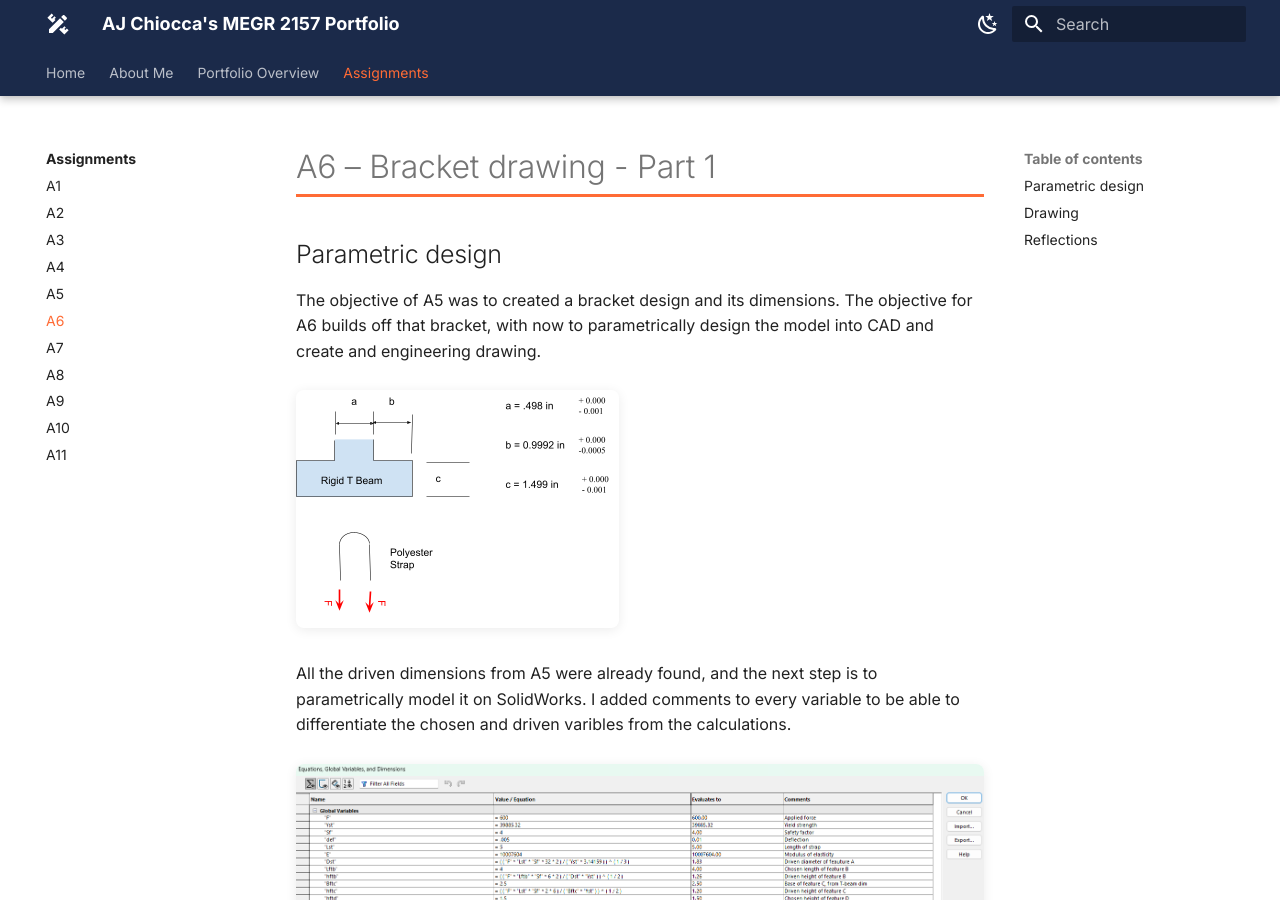
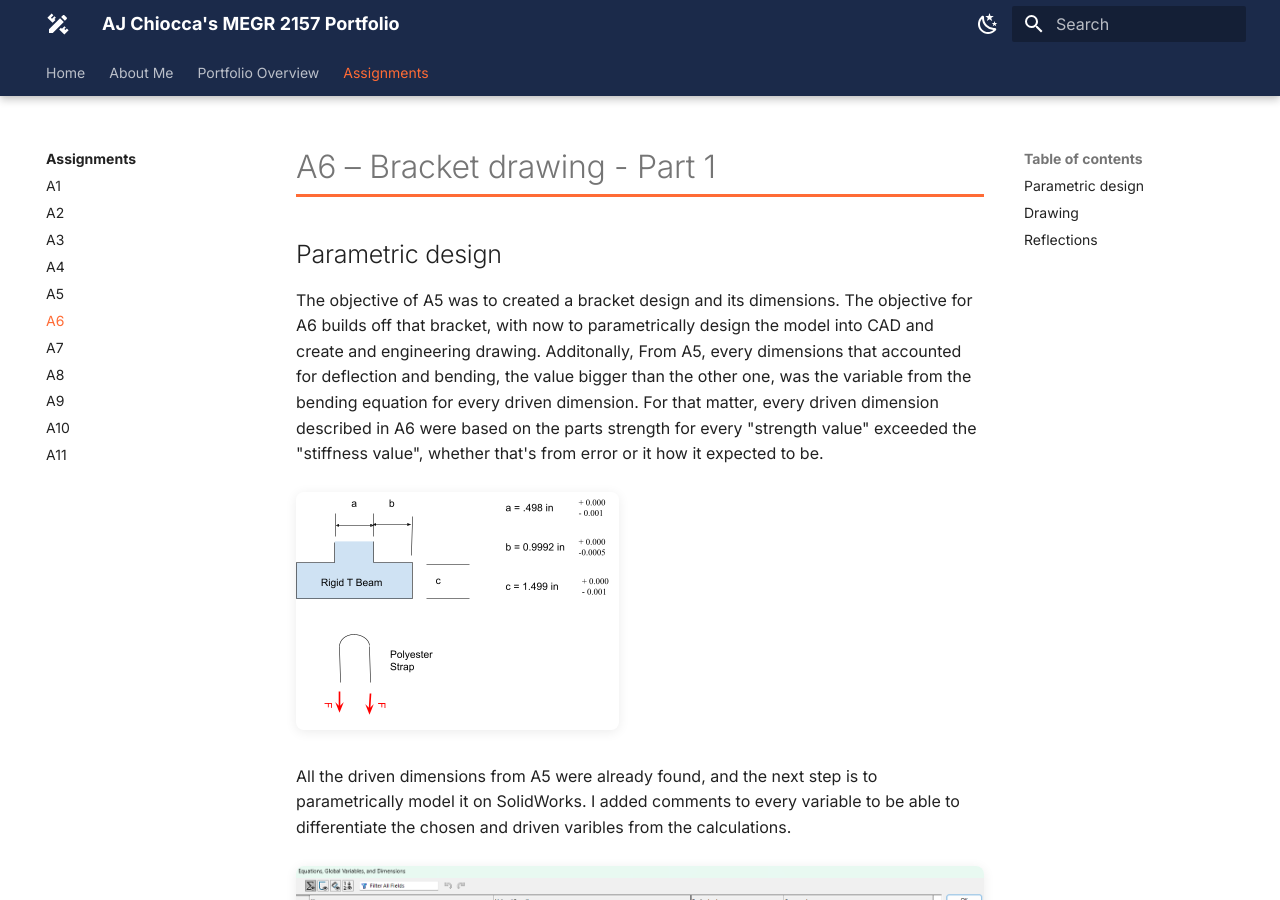
Before and after one commit to ajchiocca/megr2157-portfolio, an MkDocs documentation site: the page built from docs/assignments/A06/index.md, in a window 1280 px wide and 900 px high. Built offline with MkDocs 1.6.1 and Material for MkDocs 9.7.7, drawn with Linux system fonts in a browser that asks for light colours.

Commit message:
Update A6 objectives and parametric design details
Clarified the objectives of A6, emphasizing parametric design and the relationship between dimensions and strength.

```diff
--- a/docs/assignments/A06/index.md
+++ b/docs/assignments/A06/index.md
@@ -1,7 +1,7 @@
 # A6 – Bracket drawing - Part 1
 
 ## Parametric design
-The objective of A5 was to created a bracket design and its dimensions. The objective for A6 builds off that bracket, with now to parametrically design the model into CAD and create and engineering drawing.
+The objective of A5 was to created a bracket design and its dimensions. The objective for A6 builds off that bracket, with now to parametrically design the model into CAD and create and engineering drawing. Additonally, From A5, every dimensions that accounted for deflection and bending, the value bigger than the other one, was the variable from the bending equation for every driven dimension. For that matter, every driven dimension described in A6 were based on the parts strength for every "strength value" exceeded the "stiffness value", whether that's from error or it how it expected to be.
 <br>
 <br>
 ![A5](A5.png)
```
